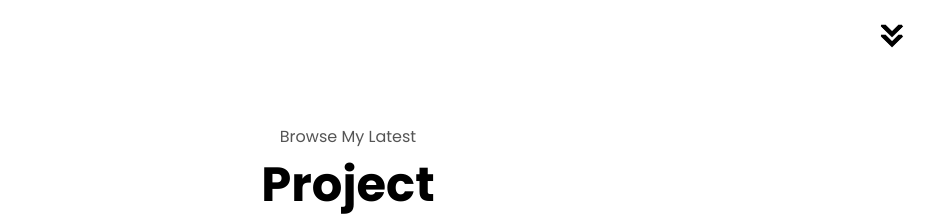
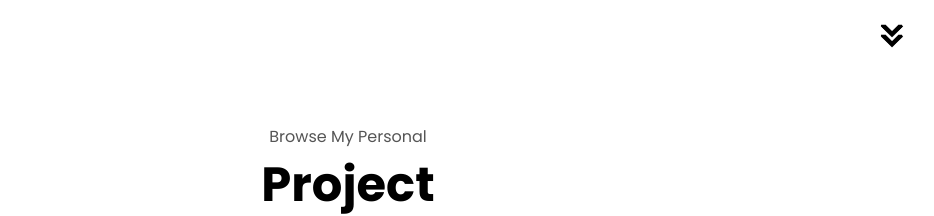
Before and after one commit to akashyv/portfolio, a React (Create React App) app: page / in a window 1280 px wide. Shown: the part 2220-2436 px from the top of the page, without its empty margins (292-1226 px from the left). Built offline with nearby package versions, Linux system fonts and the light colour scheme.

Commit message:
Icon and header change

```diff
--- a/public/index.html
+++ b/public/index.html
@@ -2,7 +2,7 @@
 <html lang="en">
   <head>
     <meta charset="utf-8" />
-    <link rel="icon" href="%PUBLIC_URL%/favicon.ico" />
+    <link rel="icon" href="%PUBLIC_URL%/A.jpeg" />
 
     <!--Google Font -->
     <link rel="preconnect" href="https://fonts.googleapis.com" />
--- a/src/pages/Projects/Projects.js
+++ b/src/pages/Projects/Projects.js
@@ -32,7 +32,7 @@ export default function Projects() {
 
   return (
     <section id="projects" className="projects-container">
-      <p className="header">Browse My Latest</p>
+      <p className="header">Browse My Personal</p>
       <h1 className="title">Project</h1>
       <div className="projects-list-container">
         <div className="project">
```
Also changed, not shown: public/A.jpeg (added).
